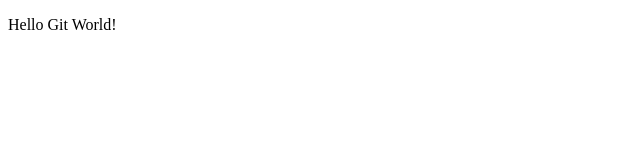
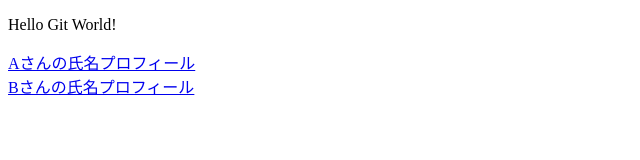
Before and after one commit to mstm8/qwer, a plain HTML site: page index.html in a window 1280 px wide. Shown: the whole page, without its empty margins (0-640 px from the left). Drawn offline with Linux system fonts and the light colour scheme.

Commit message:
index.htmlの追記,profile_A.html profile_B.htmlの作成

```diff
--- a/index.html
+++ b/index.html
@@ -7,5 +7,7 @@
 </head>
 <body>
     <p>Hello Git World!</p>
+    <a href="profile_A.html">Aさんの氏名プロフィール</a><br>
+    <a href="profile_B.html">Bさんの氏名プロフィール</a>
 </body>
 </html>
```
Also changed, not shown: profile_A.html (added), profile_B.html (added).
